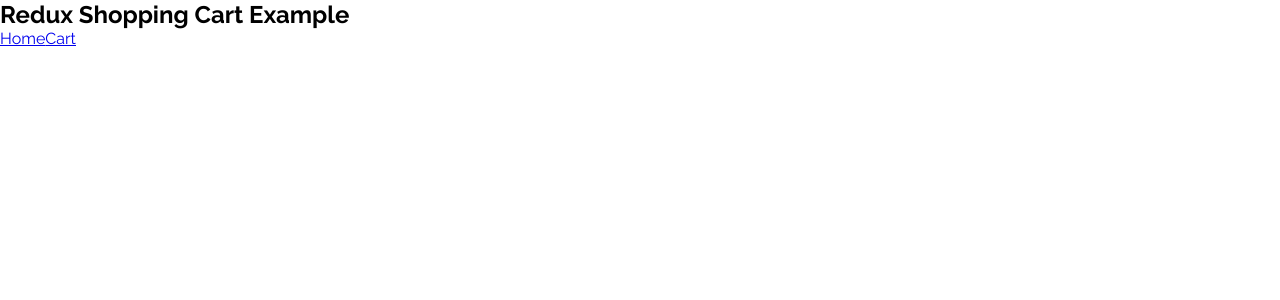
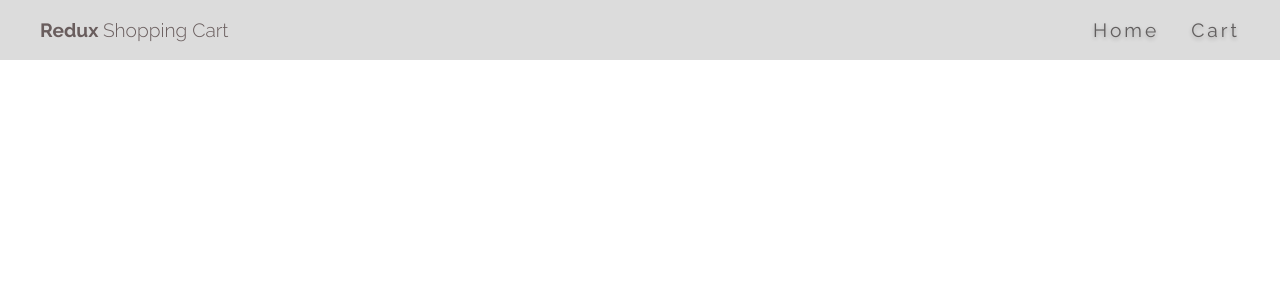
Before and after one commit to Shubamium/Redux-ShoppingCart, a React (Vite) app: page /cart in a window 1280 px wide. Shown: the top 300 px of the page. Built offline with nearby package versions, Linux system fonts and the light colour scheme.

Commit message:
Add styling to the header

```diff
--- a/src/App.jsx
+++ b/src/App.jsx
@@ -12,11 +12,14 @@ function App() {
     return (
       <div>
           <header>
-            <h2>Redux Shopping Cart Example</h2>
-            <nav>
-                <Link to={'/'}>Home</Link>
-                <Link to={'/cart'}>Cart</Link>
-            </nav>
+            <div className="confine">
+              <h1 className='title'>Redux <span>Shopping Cart</span></h1>
+
+              <nav>
+                  <Link className='nav-link' to={'/'}>Home</Link>
+                  <Link className='nav-link' to={'/cart'}>Cart</Link>
+              </nav>
+            </div>
           </header>
           <main>
              <Outlet/>
--- a/src/page/Cart.jsx
+++ b/src/page/Cart.jsx
@@ -5,7 +5,6 @@ const Cart = () => {
     const cart = useSelector((state) => state.cart);
     const dispatch = useDispatch();
     return (
-        <div>
         <div className="cart">
                 {cart && cart.map((data)=>{
                     return (
@@ -23,7 +22,6 @@ const Cart = () => {
                     )
                 })}
         </div>
-        </div>
     )
 }
 
--- a/src/style/index.scss
+++ b/src/style/index.scss
@@ -30,3 +30,43 @@ main{
     background-color: rgba(243, 240, 240, 0.262);
     border: 1px solid rgba(140, 140, 140, 0.139);
 }
+
+
+header{
+    background-color: rgba(128, 128, 128, 0.277);
+    margin-bottom: 1em;
+    padding: 1.2em;
+    .confine{
+        display: flex;
+        justify-content: space-between;
+        max-width: 1200px;
+        margin: 0 auto;
+    }
+    .title{
+        font-size: 1.2rem;
+        color: rgb(105, 93, 93);
+        span{
+            font-weight: 300;
+        }
+    }
+    nav{
+        display: flex;
+        gap: 2em;
+        align-items: center;
+        .nav-link{
+            color: rgb(97, 94, 94);
+            font-size: 1.2rem;
+            letter-spacing: 3px;
+            text-decoration: none;
+            transition: all 250ms ease;
+            text-shadow: 0px 2px 4px rgba(0, 0, 0, 0.243);
+
+            &:hover{
+                scale: 1.04;
+                color: white;
+                font-weight: bold;
+            }
+        }
+
+    }
+}
```
Lines whose indentation alone changed are shown as unchanged.
